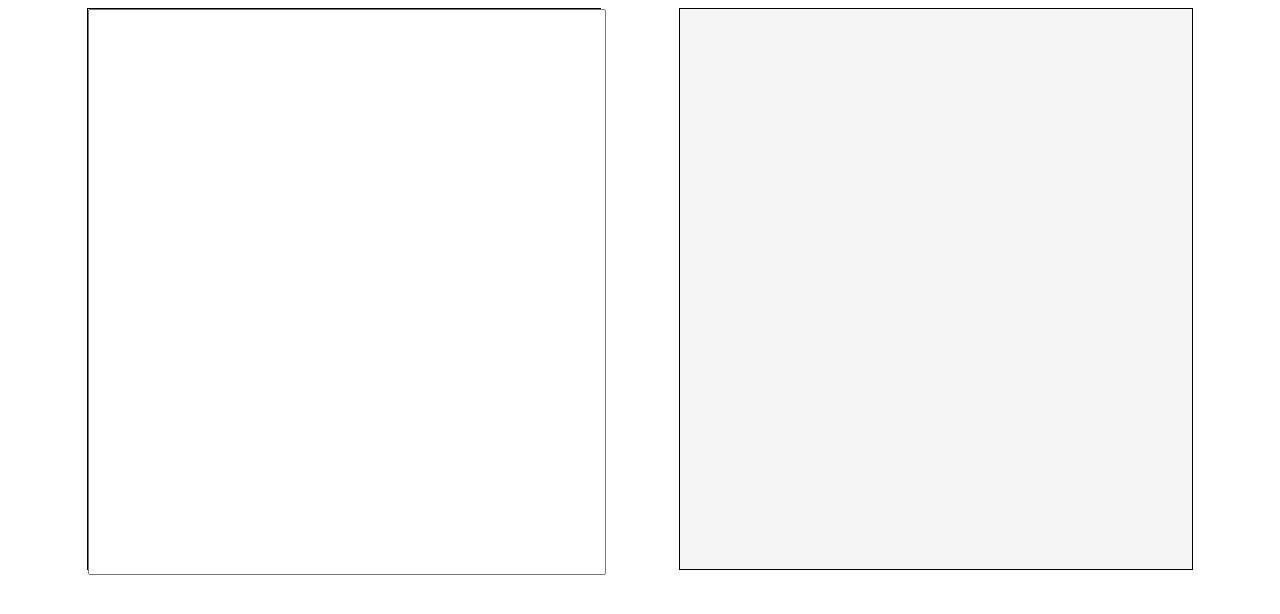
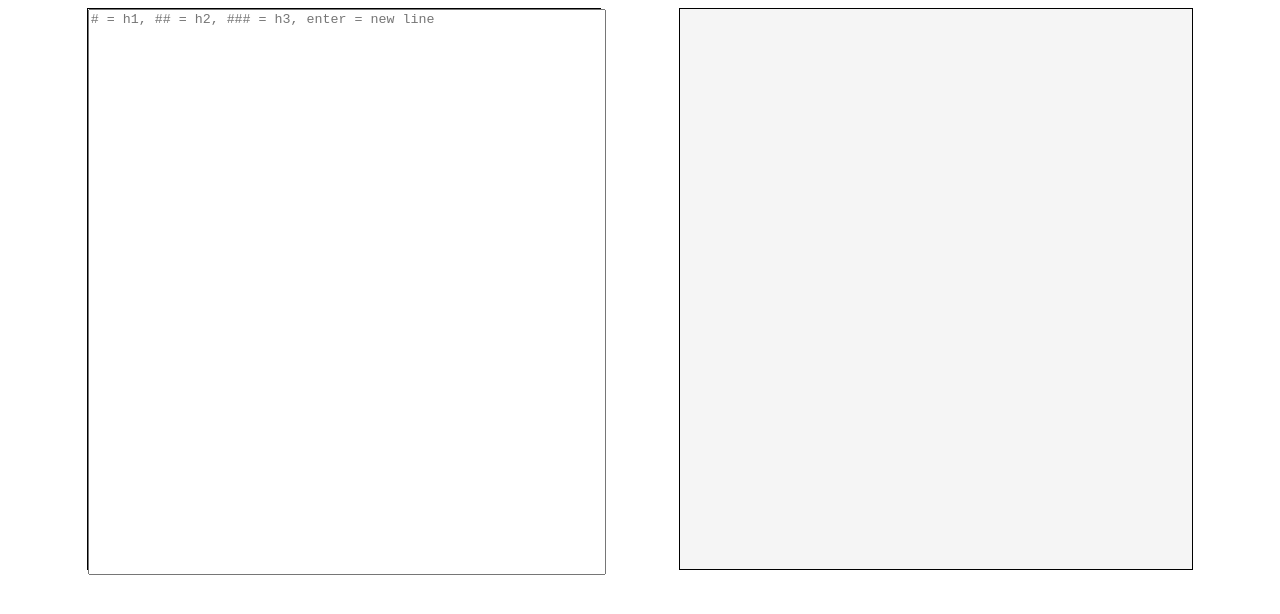
Before and after one commit to DanFogelberg/Antics-Editor, a React (Create React App) app: page / in a window 1280 px wide. Shown: the top 614 px of the page. Built offline with nearby package versions, Linux system fonts and the light colour scheme; the HTML template or start-up script is replaced by a standard one.

Commit message:
added placeholder instructions

```diff
--- a/src/components/Editor/Editor.tsx
+++ b/src/components/Editor/Editor.tsx
@@ -24,7 +24,10 @@ export const Editor = (props) => {
 
   return (
     <EditorContainer>
-      <TextArea onChange={(e) => handleChange(e.target.value)} />
+      <TextArea
+        placeholder="# = h1, ## = h2, ### = h3, enter = new line"
+        onChange={(e) => handleChange(e.target.value)}
+      />
     </EditorContainer>
   );
 };
```
